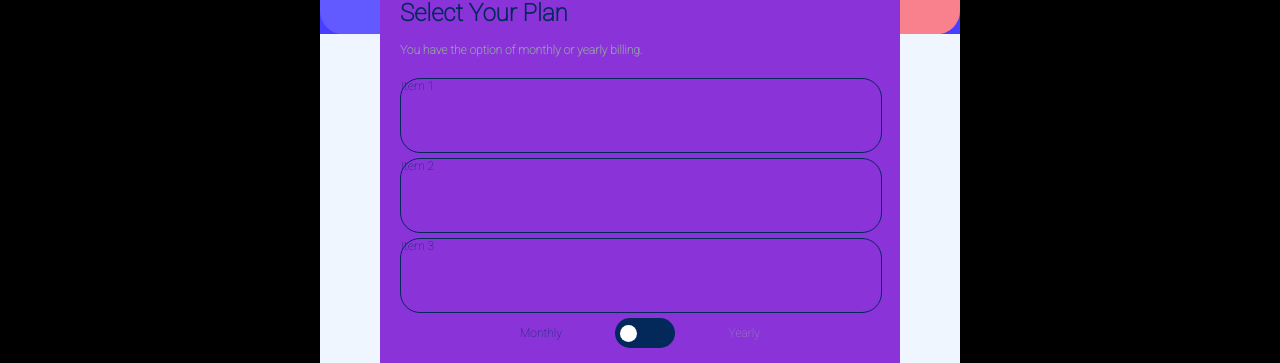
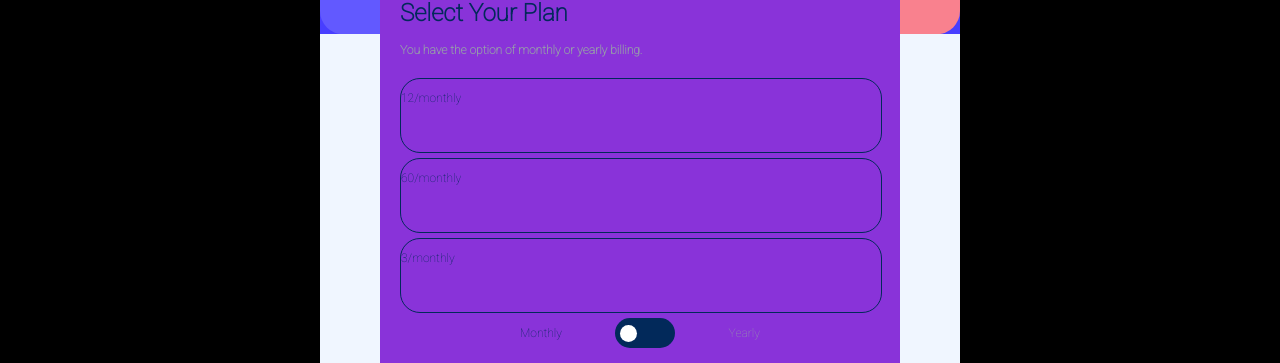
Before and after one commit to ablashika/muilti-step-form, a React (Create React App) app: page /step-two in a window 1280 px wide. Shown: the part 206-569 px from the top of the page. Built offline with nearby package versions, Linux system fonts and the light colour scheme.

Commit message:
getting previous steps data in fourth step

```diff
--- a/src/components/FourthStep.js
+++ b/src/components/FourthStep.js
@@ -23,6 +23,7 @@ function FourthStep({
     );
   }
 
+
   // Check if there is a current user or not
   const currentUser = userData[userData.length - 1];
   if (!currentUser) {
@@ -32,6 +33,8 @@ function FourthStep({
       </div>
     );
   }
+  console.log(currentUser,"current")
+
 const handleClick = () => {
     const updatedUserData = { ...currentUser, isCompleted: true};
     const updatedUsers = [...userData.slice(0, userData.length - 1), updatedUserData];
@@ -45,10 +48,26 @@ const handleClick = () => {
       <div className="topStep">
         <h1>Finishing Up</h1>
         <h4 className="gray-text">You have the option of monthly or yearly billing.</h4>
+     <h4 className='gray-text'>Add-ons help enhance your gaming experience.</h4>
+          <div className='top-box'>
 
+              <div className= 'adds-on-box'>
+                {/* <input className='check-box' type="checkbox" checked={addOn.isActive} onChange={() => handleToggle(addOn.id)} name="payment"/>*/}
+                <div className='adds-on-items'>
+                  {/* <h3>{addOn.label}</h3> */}
+                  {/* <p className='gret-text'>{addOn.description}</p> */}
+                </div>
+                {currentUser.addsOnSelected.map(user => (<>
+                  <p className='purple-text'>+${user.label}</p>
+<p className='purple-text'>+${user.price}</p>
+</>))}
+              </div>
+
+          </div>
+          {/*
         <div className="top-box">
           <p>{currentUser.name}</p>
-        </div>
+        </div> */}
       </div>
 
       <div className="nextStep-box">
--- a/src/components/SecondStep.js
+++ b/src/components/SecondStep.js
@@ -7,9 +7,9 @@ import { useDispatch,useSelector } from 'react-redux';
 
 
 const items = [
-  { id: 'item1', label: 'Item 1' },
-  { id: 'item2', label: 'Item 2' },
-  { id: 'item3', label: 'Item 3' }
+  { id: 'item1', label: '12' },
+  { id: 'item2', label: '60' },
+  { id: 'item3', label: '3' }
 ];
 
 
@@ -75,7 +75,11 @@ return (
                     : ''
                 }`}
               >
-                {item.label}
+               {isOn?
+                <p>{item.label}/yearly</p>:
+
+               <p>{item.label}/monthly</p>
+               }
               </label>
             </React.Fragment>
           ))}
--- a/src/components/ThirdStep.js
+++ b/src/components/ThirdStep.js
@@ -21,7 +21,7 @@ export default function ThirdStep({}) {
   console.log(userData,"j")
 
   const handleClick = () => {
-    const formData = addOnSelection.filter(addOn => addOn.isActive).map(addOn => addOn.id);
+    const formData = addOnSelection.filter(addOn => addOn.isActive).map(addOn => addOn);
     const updatedUserData = {
       userId: userData[userData.length - 1].id,
       updatedData: { addsOnSelected: formData }
```
Also changed, not shown: 1 other file (tests, documents, lock files or other folders).
